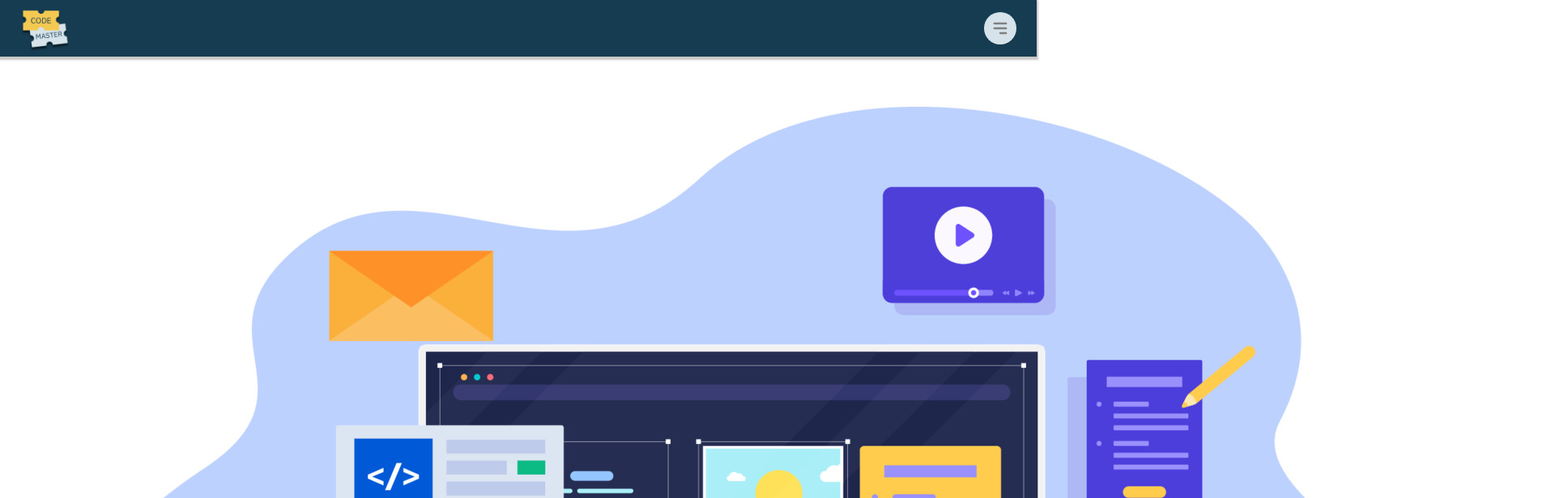
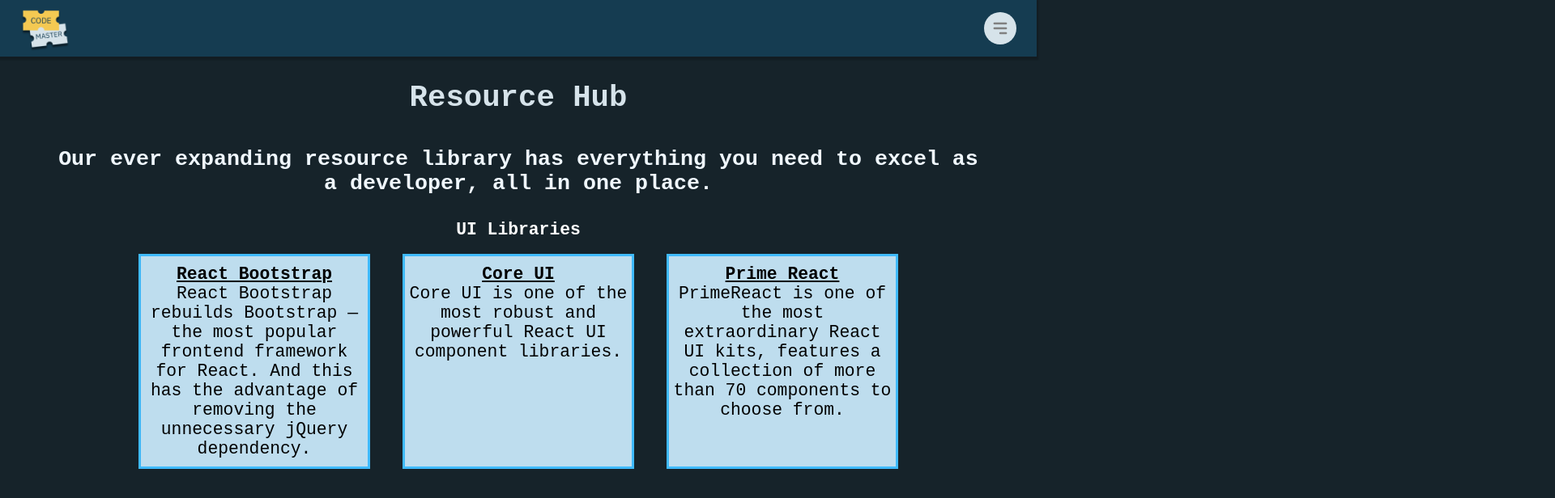
Before and after one commit to SchoolOfCode/bc14_w7_project-frontend-go-gitters, a React (Create React App) app in the folder app-project/: page /Resource in a window 1280 px wide. Shown: the top 616 px of the page at 81% size, 1920 px wide, since content can reach past the window. Built offline with nearby package versions, Linux system fonts and the light colour scheme.

Commit message:
added link

```diff
--- a/app-project/src/components/resources/index.js
+++ b/app-project/src/components/resources/index.js
@@ -4,12 +4,12 @@
 import coding from "./coding.jpg"
 export default function Resources() {
 
-    return <div> <img className ="coding" src={coding} alt= "laptop with code"/>
+    return <div>
     <h2 className = "heading">Resource Hub</h2>
     <h2 className = "sub">Our ever expanding resource library has everything you need to excel as a developer, all in one place. </h2>
     <h2 className = "subheading">UI Libraries</h2>
     <div className = "resources-display">
-<div className= "resource"><b><u>React Bootstrap</u></b> <br></br>React Bootstrap rebuilds Bootstrap — the most popular frontend framework for React. And this has the advantage of removing the unnecessary jQuery dependency.</div>
+<div className= "resource"><b><u><a href= "https://react-bootstrap.github.io">React Bootstrap</a></u></b> <br></br>React Bootstrap rebuilds Bootstrap — the most popular frontend framework for React. And this has the advantage of removing the unnecessary jQuery dependency.</div>
 <div className= "resource"><b><u>Core UI</u></b> <br></br>Core UI is one of the most robust and powerful React UI component libraries.  </div>
 <div className= "resource"><b><u>Prime React</u></b> <br></br>PrimeReact is one of the most extraordinary React UI kits, features a collection of more than 70 components to choose from.</div>
 </div>
```
